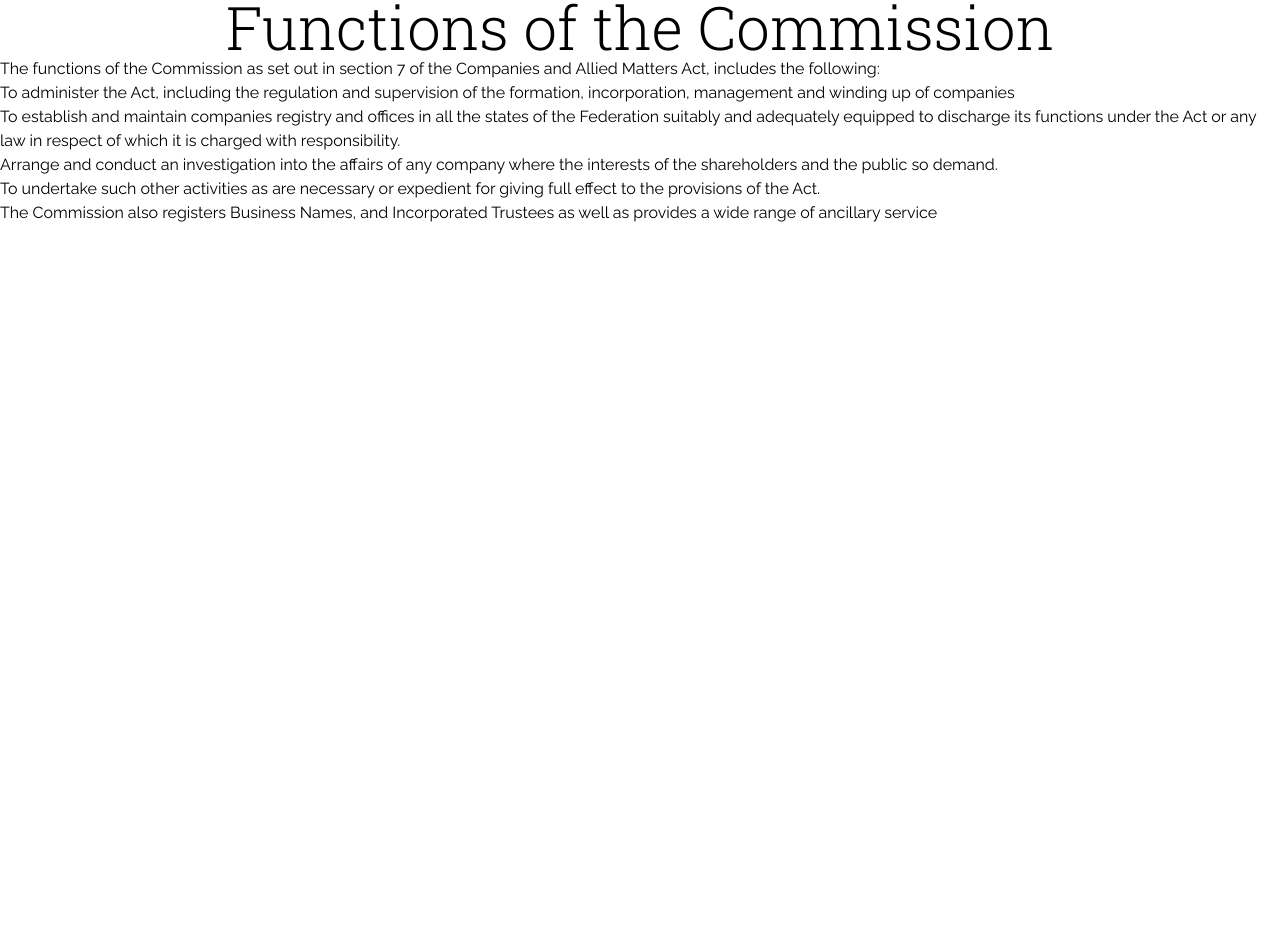
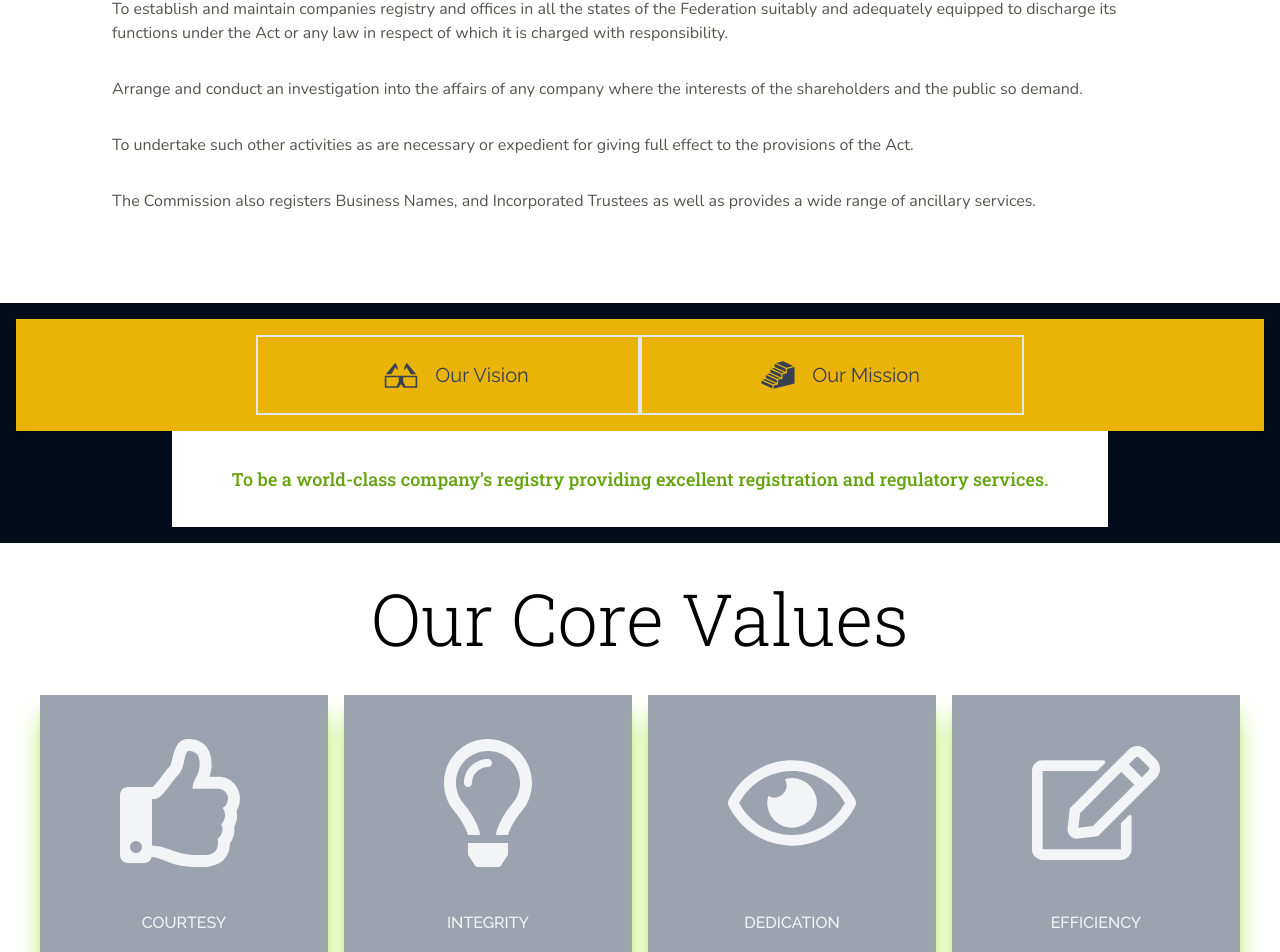
Before and after one commit to kennyoderinde/cac-clone, a React (Create React App) app: page /about-us in a window 1280 px wide. Shown: the part 1317-2269 px from the top of the page. Before the commit the page ends 1660 px from the top, so only its background shows below. Built offline with nearby package versions, Linux system fonts and the light colour scheme; a web font is replaced by a local one.

Commit message:
worked on the about page responsiveness

```diff
--- a/src/Components/Navigation/SocialLinks.js
+++ b/src/Components/Navigation/SocialLinks.js
@@ -59,7 +59,7 @@ const SocialLinks = () => {
               ]
   return (
 
-    <div className="w-full sm:h-16 h-28 bg-gray-800 sm:flex sm:items-center grid place-items-center">
+    <div className="w-full z-10 sm:h-16 h-28 bg-gray-800 sm:flex sm:items-center grid place-items-center">
          <p className=' whitespace-nowrap font-medium text-[10px] sm:text-xs sm:ml-16 sm:px-2 flex sm:m-auto items-center justify-center text-white  '>Call Us Today! 234 708-062-9000 | helpdesk@cac.gov.ng</p>
 
         <ul className=' flex items-center h-full space-x-3 mr-12' >
--- a/src/Components/Pages/AboutUs/AboutUs.js
+++ b/src/Components/Pages/AboutUs/AboutUs.js
@@ -1,14 +1,18 @@
 import React from 'react'
 import abtImg from '../../assets/pexels-photo-1181317.jpeg'
+import Switch from './Switch/Switch'
+import CoreValues from './CoreValues'
+import CoatArms from '../../assets/coat2-150x150.jpg'
+
 
 const AboutUs = () => {
   return (
     <>
-      <div className= ' sm:z-10 z-10 sm:max-w-full sm:h-full'>
+      <div className= ' sm:z-10 z-10 sm:max-w-full sm:h-full sm:space-y-0'>
         <img src={abtImg} alt='about-page-img' className= ' sm:fixed fixed  sm:z-0 sm:w-full sm:h-42rem h-42rem sm:-mt-24 mt-20  w-full ' />
 
         <div className= ' sm:relative  sm:w-full sm:h-[42rem] sm:mt-28  w-full h-80 mt-0 bg-black sm:opacity-50 opacity-50 '>
-          <div className= '  flex flex-col items-center justify-center text-center space-y-6 sm:pt-32 pt-32'>
+          <div className= '  flex flex-col items-center justify-center text-center space-y-6 sm:pt-52 pt-32'>
             <p className= ' sm:text-8xl text-5xl text-stone-400 font-light ' style={{ fontFamily: 'Roboto Slab' }}> Who we are  </p>
             <span className= ' sm:text-2xl text-lg text-white font-medium font-poppins '>Who we are</span>
           </div>
@@ -20,7 +24,7 @@ const AboutUs = () => {
             <span className= 'text-black sm:text-6xl text-4xl flex text-justify font-light leading-normal tracking-wide' style={{ fontFamily: 'Roboto Slab' }}>Nigeria's Corporate Registry</span>
           </div>
           <div className= ' sm:w-1/2 w-full sm:h-96 h-[42] bg-white sm:p-20 p-14 sm:mt-0 -mt-10 '>
-            <p className= ' text-stone-500 font-poppins text-base font-medium sm:-mt-2 -mt-12'>The Corporate Affairs Commission was established by the Companies
+            <p className= ' text-stone-500 font-poppins text-base font-medium sm:-mt-2 -mt-24'>The Corporate Affairs Commission was established by the Companies
                   and Allied Matters Act, which was promulgated in 1990 to regulate the
                   formation and management of companies in Nigeria.
             </p>
@@ -33,22 +37,39 @@ const AboutUs = () => {
           </div>
         </div>
 
-        <div className= ' sm:relative relative sm:flex sm:flex-col flex flex-col items-center justify-center sm:w-full w-full sm:96-40 h-96 bg-white sm:mt-0 mt-0 space'>
-          <p className= 'text-black sm:text-6xl text-4xl flex text-center text font-light leading-snug sm:-mt-20 mt-20'  style={{ fontFamily: 'Roboto Slab' }}>Functions of the Commission</p>
+        <div className= ' sm:relative relative sm:flex sm:flex-col flex flex-col items-center justify-center sm:w-full w-full sm:h-[31rem] h-[61rem] sm:-mt-8 mt-40 bg-white'>
+          <p className= 'text-black sm:text-6xl text-4xl flex text-center font-light leading-snug sm:mt-10 -mt-10'  style={{ fontFamily: 'Roboto Slab' }}>Functions of the Commission</p>
 
-          <div classnName= ' grid place-items-center '>
-            <p classnName= ''>The functions of the Commission as set out in section 7 of the Companies and Allied Matters Act, includes the following:</p>
-            <ul classnName= ' flex flex-col items-center justify-center space-y-5 text-base sm:p-14 p-14 sm:w-full'>
-              <li classnName= ' text-base font-poppins text-stone-500 sm:p-14 p-14'> To administer the Act, including the regulation and supervision of the formation, incorporation, management and winding up of companies</li>
-              <li classnName= ' text-base font-poppins text-stone-500 sm:p-14 p-14'>To establish and maintain companies registry and offices in all the states of the Federation suitably and adequately equipped to discharge its functions under the Act or any law in respect of which it is charged with responsibility.</li>
-              <li classnName= ' text-base font-poppins text-stone-500 sm:p-14 p-14'> Arrange and conduct an investigation into the affairs of any company where the interests of the shareholders and the public so demand.  </li>
-              <li classnName= ' text-base font-poppins text-stone-500 sm:p-14 p-14'>To undertake such other activities as are necessary or expedient for giving full effect to the provisions of the Act.</li>
-              <li classnName= ' text-base font-poppins text-stone-500 sm:p-14 p-14'>The Commission also registers Business Names, and Incorporated Trustees as well as provides a wide range of ancillary service </li>
-
+          <div className="grid justify-center md:justify-end">
+            <p className="px-14 py-6">The functions of the Commission as set out in section 7 of the Companies and Allied Matters Act, includes the following:</p>
+            <ul className="flex flex-col items-start justify-start -space-y-20 text-base sm:p-14 sm:-mt-32 px-10  py-5 w-full">
+              <li className="text-base font-poppins text-stone-600 p-14">To administer the Act, including the regulation and supervision of the formation, incorporation, management and winding up of companies</li>
+              <li className="text-base font-poppins text-stone-600 p-14">To establish and maintain companies registry and offices in all the states of the Federation suitably and adequately equipped to discharge its functions under the Act or any law in respect of which it is charged with responsibility.</li>
+              <li className="text-base font-poppins text-stone-600 p-14">Arrange and conduct an investigation into the affairs of any company where the interests of the shareholders and the public so demand.</li>
+              <li className="text-base font-poppins text-stone-600 p-14">To undertake such other activities as are necessary or expedient for giving full effect to the provisions of the Act.</li>
+              <li className="text-base font-poppins text-stone-600 p-14">The Commission also registers Business Names, and Incorporated Trustees as well as provides a wide range of ancillary services.</li>
             </ul>
           </div>
+
         </div>
 
+        <Switch className= 'absolute' />
+        <CoreValues />
+
+        <div className=' relative sm:top-52 top-72 '>
+          <div className= ' w-full h-3 bg-lime-600 sm:mt-4'></div>
+          <div className= ' sm:w-full sm:h-full bg-[#dadbd9]'>
+            <p className=' font-semibold uppercase font-poppins sm:pt-14 sm:ml-20 ml-20 pt-5'>CORPORATE HEADQUARTERS</p>
+            <img src={CoatArms} alt='coat-arm' className='sm:w-48 sm:h-48 w-28 h-28 mt-8 ml-20'/>
+            <span className=' w-40 h-60 flex items-start justify-start ml-20 pt-5 font-poppins font-semibold'>
+              Plot 420, Tigris Crescent,
+              Off Aguiyi Ironsi Street,
+              Maitama, Abuja.
+              Nigeria.
+            </span>
+          </div>
+          <div className= 'flex item-center justify-center text-center w-full h-16 bg-lime-900 font-poppins text-white text-xs pt-6'>© Copyright 2019 - 2023 | CAC | All Rights Reserved | Powered by @kennyoderyndeh</div>
+          </div>
 
       </div>
     </>
--- /dev/null
+++ b/src/Components/Pages/AboutUs/CoreValues.js
@@ -0,0 +1,65 @@
+import React, { useState } from 'react'
+
+import { FaRegThumbsUp, FaRegLightbulb, FaRegEye, FaRegEdit } from 'react-icons/fa';
+
+
+
+
+
+const projectsData = [
+  {
+    id: 1,
+    icon: <FaRegThumbsUp onClick={() => handleClick('https://e-commerce-redux-project.vercel.app/')} />,
+    title: 'Courtesy',
+  },
+
+  {
+    id: 2,
+    icon: <FaRegLightbulb onClick={() => handleClick('https://e-commerce-redux-project.vercel.app/')} />,
+    title: 'Integrity',
+  },
+  {
+    id: 3,
+    icon: <FaRegEye onClick={() => handleClick('https://e-commerce-redux-project.vercel.app/')} />,
+    title: 'Dedication',
+  },
+  {
+    id: 4,
+    icon: <FaRegEdit onClick={() => handleClick('https://e-commerce-redux-project.vercel.app/')} />,
+    title: 'Efficiency',
+  },
+
+
+];
+
+const handleClick = (url) => {
+  window.open(url);
+};
+
+const ProjectList = () => {
+
+
+    return (
+        <React.Fragment>
+            <div className='relative sm:relative sm:w-full w-full sm:h-full h-full  sm:top-60 top-80 bg-white sm:space-y-10'>
+                <p className=' sm:text-7xl text-5xl text-center font-light pt-10' style={{ fontFamily: 'Roboto Slab' }}>Our Core Values</p>
+                <div className=' grid grid-cols-2 gap-4 md:grid-cols-3 sm:flex sm:items-center sm:justify-center place-items-center mt-6 sm:pb-16 pb-6 '>
+                    {projectsData.map((project) => (
+
+                    <div
+                        key={project.id}
+                        className='  inline-block card bg-gray-400 w-72 h-72 shadow-xl shadow-lime-400  border-b-4 border-lime-700 '
+                    >
+                        <div className=''>
+                            <span className=" flex items-center justify-center text-center font-medium text-gray-100 font-montserrat text-9xl sm:mt-6  mt-3 p-5 uppercase   ">{project.icon}</span>
+                            <span className=" flex items-center justify-center text-base text-center font-medium text-gray-100 font-montserrat sm:mt-1 -mt-3 p-5 uppercase  ">{project.title}</span>
+                        </div>
+                    </div>
+                    ))}
+                </div>
+          </div>
+        </React.Fragment>
+      )
+    }
+
+export default ProjectList
--- /dev/null
+++ b/src/Components/Pages/AboutUs/Switch/Mission.js
@@ -0,0 +1,10 @@
+import React from 'react'
+
+const Mission = () => {
+  return (
+    <div>We are committed to providing registration and regulatory services that meet the expectations of stakeholders for the benefit of the economy.
+    </div>
+  )
+}
+
+export default Mission
--- /dev/null
+++ b/src/Components/Pages/AboutUs/Switch/Switch.js
@@ -0,0 +1,76 @@
+import React, { useState } from "react";
+import Vision from '../Switch/Vision'
+import Mission from "../Switch/Mission";
+import  { Gi3DGlasses, Gi3DStairs } from "react-icons/gi";
+
+
+const SwitchPage = () => {
+  const [selectedOption, setSelectedOption] = useState("");
+
+  const handleOptionClick = (option) => {
+    setSelectedOption(option);
+  };
+
+  const settingsOptions = [
+    { id: 1, name: "Our Vision", icon: <Gi3DGlasses /> },
+    { id: 2, name: "Our Mission", icon : <Gi3DStairs /> },
+  ];
+
+  const renderSettingsOptions = () => {
+    return settingsOptions.map((option) => (
+      <li key={option.id}>
+
+      {selectedOption === option.name && (
+        <span className="sm:flex min-w-full sm:w-1 h-1 bg-lime-600 "></span>
+      )}
+        <a
+          id='option-style'
+          href="#"
+          onClick={() => handleOptionClick(option.name)}
+          className={` font-roboto sm:flex flex items-center justify-center border-2 sm:min-w-full w-96 h-20  ${
+            selectedOption === option.name
+              ? " text-black font-roboto hover:text-green-500 text-xl bg-gray-100 "
+              : "text-gray-700 hover:text-green-500 font-roboto text-xl "
+          }`}
+        >
+        <span className=" text-4xl p-4">{option.icon}</span>
+          {option.name}
+        </a>
+
+      </li>
+    ));
+  };
+
+  const renderSelectedOption = () => {
+    switch (selectedOption) {
+      case "Our Vision":     //from the settingsoption data
+        return <Vision />;
+      case "Our Mission":
+        return <Mission />;
+      default:
+        return <Vision />;
+
+    }
+  };
+
+  return (
+    <div id="experienceSection" className=' sm:z-30 absolute sm:absolute bg-[#020c1b]  sm:p-4 w-full sm:w-full '>
+
+        <div className="">
+          <div className="  ">
+              <div className="bg-none hover:text-green-500 shadow-md text-base">
+                <ul className="sm:flex sm:flex-row flex flex-col p-4 justify-center items-center bg-yellow-500">{renderSettingsOptions()}</ul>
+            </div>
+            <div className="sm:w-full w-full sm:h-24 h-28 sm:flex sm:flex-row flex flex-col justify-center items-center sm:justify-center sm:items-center ">
+              <div className=" sm:w-3/4 w-3/4 sm:h-full text-lime-600 sm:text-lg base font-medium  text-center bg-white sm:flex sm:flex-row flex flex-col p-4 justify-center  items-center " style={{ fontFamily: 'Roboto Slab' }}>
+                {renderSelectedOption()}
+              </div>
+            </div>
+          </div>
+        </div>
+    </div>
+  );
+};
+
+export default SwitchPage;
+//BsSunglasses
--- /dev/null
+++ b/src/Components/Pages/AboutUs/Switch/Vision.js
@@ -0,0 +1,10 @@
+import React from 'react'
+
+const Vision = () => {
+  return (
+    <div>To be a world-class company’s registry providing excellent registration and regulatory services.
+    </div>
+  )
+}
+
+export default Vision
```
Also changed, not shown: tailwind.config.js (+8 -0 lines).
